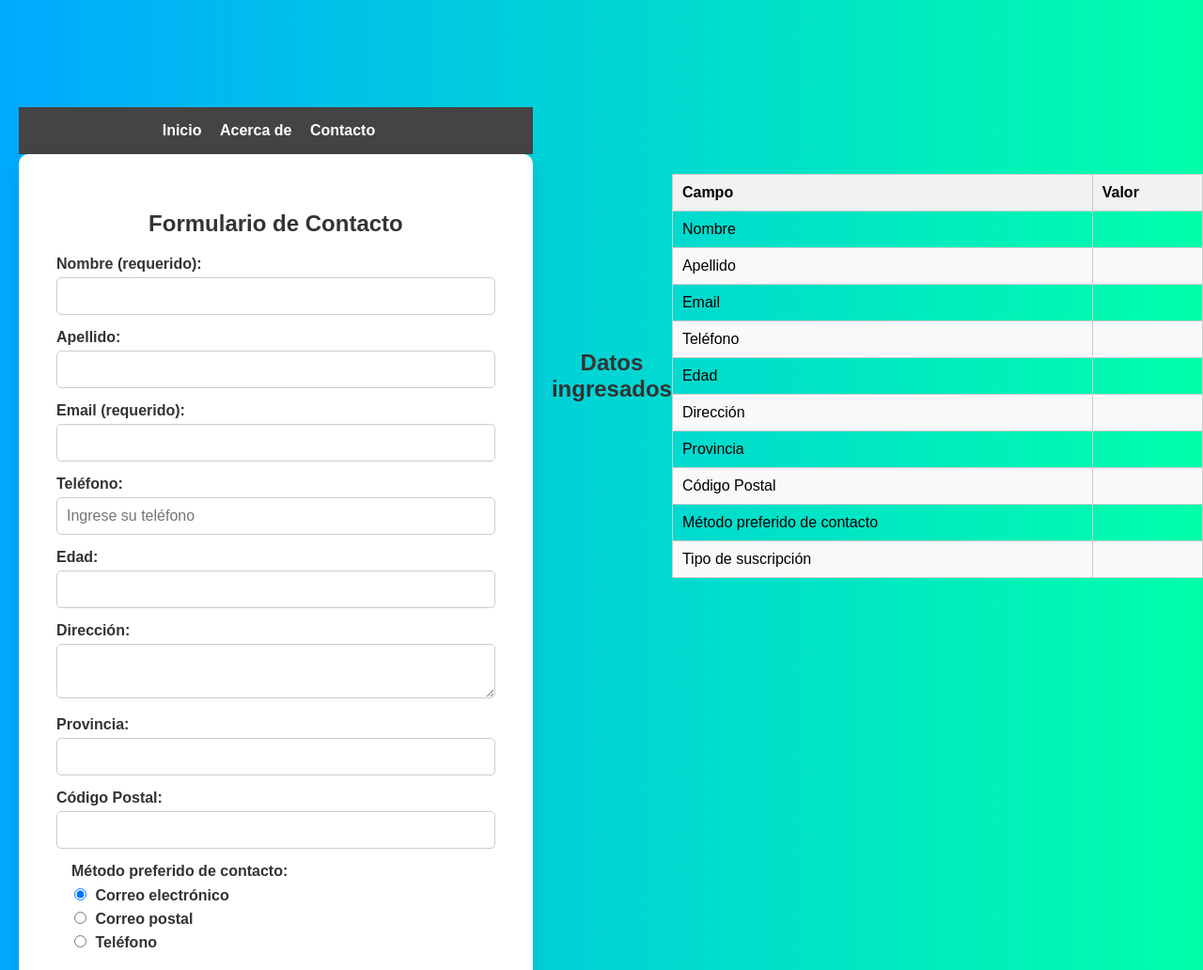
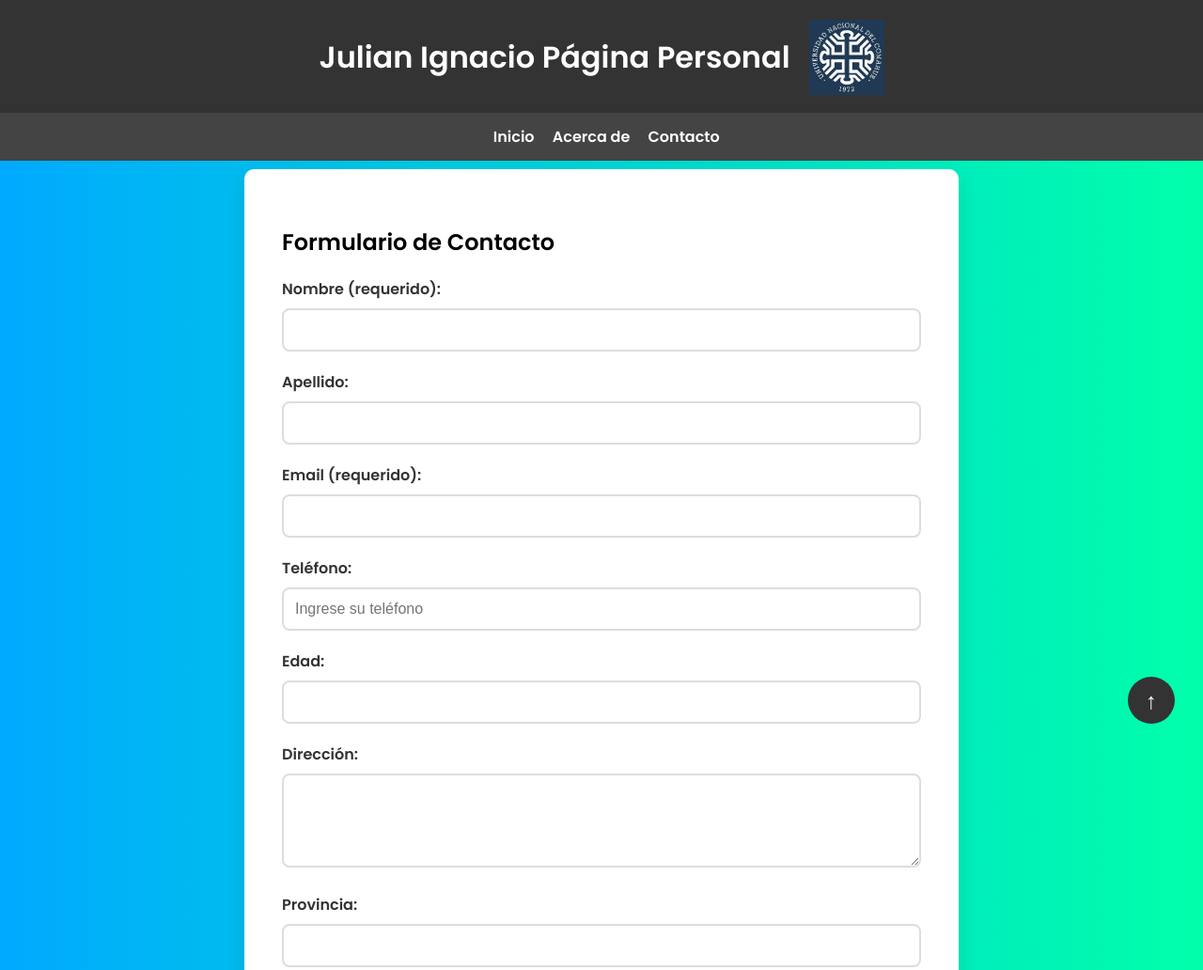
Before and after one commit to Julan133/julianestatica-2024, a plain HTML site: page contacto.html in a window 1280 px wide. Shown: the top 1032 px of the page at 94% size. Drawn offline with Linux system fonts and the light colour scheme.

Commit message:
add bing changes

```diff
--- a/contacto.css
+++ b/contacto.css
@@ -1,8 +1,74 @@
+@import url('https://fonts.googleapis.com/css2?family=Poppins:wght@400;600&display=swap');
+
+body {
+    margin: 0;
+    padding: 0;
+    font-family: 'Poppins', Arial, sans-serif;
+    background: linear-gradient(to right, #00aaff, #00ffaa);
+    min-height: 100vh;
+    padding-top: 160px;
+}
+
+.contenedor {
+    width: 100%;
+    max-width: 800px;
+    margin: 0 auto;
+    padding: 20px;
+    box-sizing: border-box;
+}
+
+.formulario_de_contacto {
+    background-color: white;
+    padding: 40px;
+    border-radius: 10px;
+    box-shadow: 0 10px 25px rgba(0, 0, 0, 0.1);
+}
+
+header {
+    background-color: #333;
+    color: white;
+    padding: 1em 0;
+    text-align: center;
+    position: fixed;
+    width: 100%;
+    top: 0;
+    z-index: 1000;
+    display: flex;
+    justify-content: center;
+    align-items: center;
+}
+
+.header-content {
+    display: flex;
+    align-items: center;
+    justify-content: center;
+    gap: 20px;
+}
+
+.logo {
+    width: 80px;
+    height: 80px;
+    animation: logoSpin 2s ease-in-out;
+    transform-style: preserve-3d;
+}
+
+@keyframes logoSpin {
+    from {
+        transform: rotateY(0deg);
+    }
+    to {
+        transform: rotateY(360deg);
+    }
+}
 
 nav {
     background-color: #444;
     color: white;
-    padding: 1em;
+    padding: 0.8em;
+    position: fixed;
+    width: 100%;
+    top: 120px;
+    z-index: 1000;
 }
 
 nav ul {
@@ -21,56 +87,18 @@ nav ul li a {
     color: white;
     text-decoration: none;
     font-weight: bold;
+    transition: color 0.3s;
 }
 
 nav ul li a:hover {
-    text-decoration: underline;
+    color: #00ffaa;
 }
 
-
-
-body {
-    margin: 0;
-    padding: 0;
-    font-family: Arial, sans-serif;
-    background: linear-gradient(to right, #00aaff, #00ffaa);
-    height: 100vh;
-    display: flex;
-    justify-content: center;
-    align-items: center;
-    justify-content: center;
-    align-items: center;
-}
-
-
-.contenedor {
-    width: 100%;
-    max-width: 600px;
-    padding: 20px;
-    box-sizing: border-box;
-    margin-top: 600px;
-}
-
-.formulario_de_contacto {
-    background-color: white;
-    padding: 40px;
-    border-radius: 10px;
-    box-shadow: 0 10px 25px rgba(0, 0, 0, 0.1);
-}
-
-h2 {
-    text-align: center;
-    color: #333;
-    margin-bottom: 20px;
-    font-size: 24px;
-}
-
-
 form label {
-    font-weight: bold;
+    font-weight: 600;
     color: #333;
     display: block;
-    margin-bottom: 5px;
+    margin-bottom: 8px;
 }
 
 form input[type="text"],
@@ -79,80 +107,107 @@ form input[type="number"],
 form textarea,
 form select {
     width: 100%;
-    padding: 10px;
-    margin-bottom: 15px;
-    border: 1px solid #ccc;
-    border-radius: 5px;
+    padding: 12px;
+    margin-bottom: 20px;
+    border: 2px solid #ddd;
+    border-radius: 8px;
     font-size: 16px;
     box-sizing: border-box;
+    transition: border-color 0.3s;
+}
+
+form input:focus,
+form textarea:focus,
+form select:focus {
+    border-color: #00aaff;
+    outline: none;
 }
 
 form textarea {
     resize: vertical;
+    min-height: 100px;
 }
 
-
 form fieldset {
-    border: none;
+    border: 2px solid #ddd;
+    border-radius: 8px;
+    padding: 20px;
     margin-bottom: 20px;
 }
 
 form fieldset legend {
-    font-weight: bold;
+    font-weight: 600;
     color: #333;
+    padding: 0 10px;
 }
-
-form fieldset label {
-    margin-right: 15px;
-}
-
-
-form input[type="radio"],
-form input[type="checkbox"] {
-    margin-right: 5px;
-}
-
 
 button[type="submit"] {
     width: 100%;
-    padding: 12px;
+    padding: 14px;
     background-color: #00aaff;
     color: white;
     border: none;
-    border-radius: 5px;
+    border-radius: 8px;
     font-size: 18px;
+    cursor: pointer;
+    transition: background-color 0.3s;
+    font-weight: 600;
+}
+
+button[type="submit"]:hover {
+    background-color: #0088cc;
+}
+
+table {
+    width: 100%;
+    max-width: 800px;
+    margin: 40px auto;
+    border-collapse: separate;
+    border-spacing: 0;
+    background: white;
+    border-radius: 10px;
+    overflow: hidden;
+    box-shadow: 0 4px 6px rgba(0, 0, 0, 0.1);
+}
+
+th, td {
+    padding: 15px;
+    text-align: left;
+    border-bottom: 1px solid #ddd;
+}
+
+th {
+    background-color: #00aaff;
+    color: white;
+    font-weight: 600;
+}
+
+tbody tr:hover {
+    background-color: #f5f5f5;
+}
+
+.back-to-top {
+    position: fixed;
+    bottom: 30px;
+    right: 30px;
+    width: 50px;
+    height: 50px;
+    background-color: #333;
+    border-radius: 50%;
+    display: flex;
+    align-items: center;
+    justify-content: center;
+    color: white;
+    text-decoration: none;
+    transition: background-color 0.3s;
     cursor: pointer;
 }
 
-button[type="submit"]:hover {
-    background-color: #0099dd;
+.back-to-top:hover {
+    background-color: #444;
 }
 
-
-table {
-    width: 100%;
-    max-width: 600px;
-    margin: 0 auto;
-    border-collapse: collapse;
-    border: 1px solid #ccc;
+.back-to-top::before {
+    content: "↑";
+    font-size: 24px;
 }
-
-th, td {
-    padding: 10px;
-    text-align: left;
-    font-size: 16px;
-    border: 1px solid #ccc;
-}
-
-th {
-    background-color: #f2f2f2;
-}
-
-tbody tr:nth-child(even) {
-    background-color: #f9f9f9;
-}
-
-h2 {
-    text-align: center;
-    margin-top: 20px;
-}
--- a/contacto.html
+++ b/contacto.html
@@ -7,8 +7,12 @@
     <link rel="stylesheet" href="contacto.css">
 </head>
 <body>
-
-<div class="contenedor">
+    <header>
+        <div class="header-content">
+            <h1>Julian Ignacio Página Personal</h1>
+            <img src="img/logo_curza.jpg" alt="Logo CURZA" class="logo">
+        </div>
+    </header>
 
     <nav>
         <ul>
@@ -18,7 +22,7 @@
         </ul>
     </nav>
 
-
+    <div class="contenedor">
         <div class="formulario_de_contacto">
             <h2>Formulario de Contacto</h2>
             <form>
@@ -74,10 +78,7 @@
                 <button type="submit">Enviar</button>
             </form>
         </div>
-</div>
 
-
-<h2>Datos ingresados</h2>
         <table>
             <thead>
                 <tr>
@@ -86,49 +87,20 @@
                 </tr>
             </thead>
             <tbody>
-        <tr>
-            <td>Nombre</td>
-            <td></td>
-        </tr>
-        <tr>
-            <td>Apellido</td>
-            <td></td>
-        </tr>
-        <tr>
-            <td>Email</td>
-            <td></td>
-        </tr>
-        <tr>
-            <td>Teléfono</td>
-            <td></td>
-        </tr>
-        <tr>
-            <td>Edad</td>
-            <td></td>
-        </tr>
-        <tr>
-            <td>Dirección</td>
-            <td></td>
-        </tr>
-        <tr>
-            <td>Provincia</td>
-            <td></td>
-        </tr>
-        <tr>
-            <td>Código Postal</td>
-            <td></td>
-        </tr>
-        <tr>
-            <td>Método preferido de contacto</td>
-            <td></td>
-        </tr>
-        <tr>
-            <td>Tipo de suscripción</td>
-            <td></td>
-        </tr>
+                <tr><td>Nombre</td><td></td></tr>
+                <tr><td>Apellido</td><td></td></tr>
+                <tr><td>Email</td><td></td></tr>
+                <tr><td>Teléfono</td><td></td></tr>
+                <tr><td>Edad</td><td></td></tr>
+                <tr><td>Dirección</td><td></td></tr>
+                <tr><td>Provincia</td><td></td></tr>
+                <tr><td>Código Postal</td><td></td></tr>
+                <tr><td>Método preferido de contacto</td><td></td></tr>
+                <tr><td>Tipo de suscripción</td><td></td></tr>
             </tbody>
         </table>
+    </div>
 
-
+    <a href="#" class="back-to-top" title="Volver arriba"></a>
 </body>
 </html>
--- a/estilo.css
+++ b/estilo.css
@@ -1,27 +1,77 @@
+@import url('https://fonts.googleapis.com/css2?family=Poppins:wght@400;600&display=swap');
 
 body {
     margin: 0;
     padding: 0;
-    font-family: Arial, sans-serif;
+    font-family: 'Poppins', Arial, sans-serif;
     background: linear-gradient(to right, #00aaff, #00ffaa);
-    height: 100vh;
+    min-height: 100vh;
     display: flex;
     flex-direction: column;
+    padding-top: 160px;
 }
-
 
 header {
     background-color: #333;
     color: white;
     padding: 1em 0;
     text-align: center;
+    position: fixed;
+    width: 100%;
+    top: 0;
+    z-index: 1000;
+    display: flex;
+    justify-content: center;
+    align-items: center;
+    gap: 20px;
 }
 
+.header-content {
+    display: flex;
+    align-items: center;
+    justify-content: center;
+    gap: 20px;
+}
+
+.logo {
+    width: 80px;
+    height: 80px;
+    animation: logoSpin 2s ease-in-out;
+    transform-style: preserve-3d;
+}
+
+@keyframes logoSpin {
+    from {
+        transform: rotateY(0deg);
+    }
+    to {
+        transform: rotateY(360deg);
+    }
+}
+
+h1 {
+    animation: slideIn 1s ease-out;
+}
+
+@keyframes slideIn {
+    from {
+        transform: translateX(-100%);
+        opacity: 0;
+    }
+    to {
+        transform: translateX(0);
+        opacity: 1;
+    }
+}
 
 nav {
     background-color: #444;
     color: white;
     padding: 0.8em;
+    position: fixed;
+    width: 100%;
+    top: 120px;
+    z-index: 1000;
 }
 
 nav ul {
@@ -40,55 +90,92 @@ nav ul li a {
     color: white;
     text-decoration: none;
     font-weight: bold;
+    transition: color 0.3s;
 }
 
+nav ul li a:hover {
+    color: #00ffaa;
+}
 
 main {
     flex: 1;
+    padding: 2em;
+    text-align: center;
+    margin-bottom: auto;
+}
+
+.sticky-text {
+    position: sticky;
+    top: 180px;
+    background: rgba(255, 255, 255, 0.9);
+    padding: 10px;
+    z-index: 500;
+}
+
+.scrollable-content {
+    max-height: 300px;
+    overflow-y: auto;
+    padding: 20px;
+    background: rgba(255, 255, 255, 0.8);
+    border-radius: 10px;
+    margin: 20px 0;
+}
+
+.back-to-top {
+    position: fixed;
+    bottom: 30px;
+    right: 30px;
+    width: 50px;
+    height: 50px;
+    background-color: #333;
+    border-radius: 50%;
     display: flex;
-    flex-direction: column;
     align-items: center;
     justify-content: center;
-    padding: 2em;
-    text-align: center;
-    /*margin-bottom: 180px;*/
+    color: white;
+    text-decoration: none;
+    transition: background-color 0.3s;
+    cursor: pointer;
 }
 
-
-h2 {
-    margin-bottom: 20px;
-    color: #333;
+.back-to-top:hover {
+    background-color: #444;
 }
 
+.back-to-top::before {
+    content: "↑";
+    font-size: 24px;
+}
 
 footer {
     background-color: #333;
     color: white;
     text-align: center;
     padding: 1em 0;
+    margin-top: auto;
 }
-
-
-p {
-    margin-bottom: 15px;
-}
-
 
 img {
     border-radius: 10px;
     margin-top: 10px;
+    max-width: 100%;
 }
 
-
-footer p {
-    margin: 5px 0;
+.img {
+    display: grid;
+    grid-template-columns: repeat(auto-fit, minmax(250px, 1fr));
+    gap: 20px;
+    padding: 20px;
 }
 
-main img {
-    width: 300px;
+.img img {
+    width: 100%;
     height: 200px;
     object-fit: cover;
-    border-radius: 10px;
-    box-shadow: 0px 4px 6px rgba(0, 0, 0, 0.1);
-    margin-top: 15px;
+    box-shadow: 0 4px 8px rgba(0,0,0,0.1);
+    transition: transform 0.3s;
 }
+
+.img img:hover {
+    transform: scale(1.05);
+}
```
Also changed, not shown: acercade.html (+20 -10 lines), index.html (+10 -11 lines), img/logo_curza.jpg (added), package-lock.json (added). Lines whose indentation alone changed are shown as unchanged.
